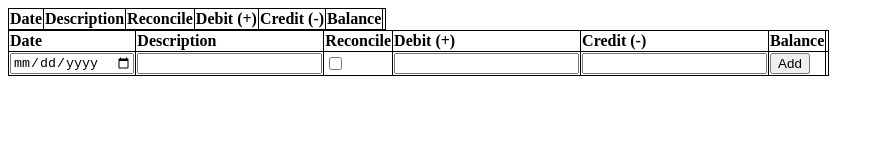
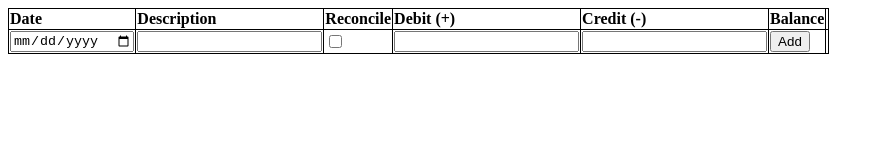
Before and after one commit to ryanopily/checkbook, a plain HTML site: page index.html in a window 1280 px wide. Shown: the whole page, without its empty margins (0-884 px from the left). Drawn offline with Linux system fonts and the light colour scheme.

Commit message:
Update index.html
Fixed "upgradeneeded" event
- This event shouldn't create a checkbook element

```diff
--- a/index.html
+++ b/index.html
@@ -48,10 +48,6 @@
                     entryStore.createIndex("reconcile", "reconcile", {unique:false});
                     entryStore.createIndex("debit", "debit", {unique:false});
                     entryStore.createIndex("credit", "credit", {unique:false});
-
-                    window.checkbook = new Checkbook(database);
-                    window.checkbook.update();
-                    document.body.appendChild(window.checkbook.element);
                 }
             );
             request.addEventListener
```
